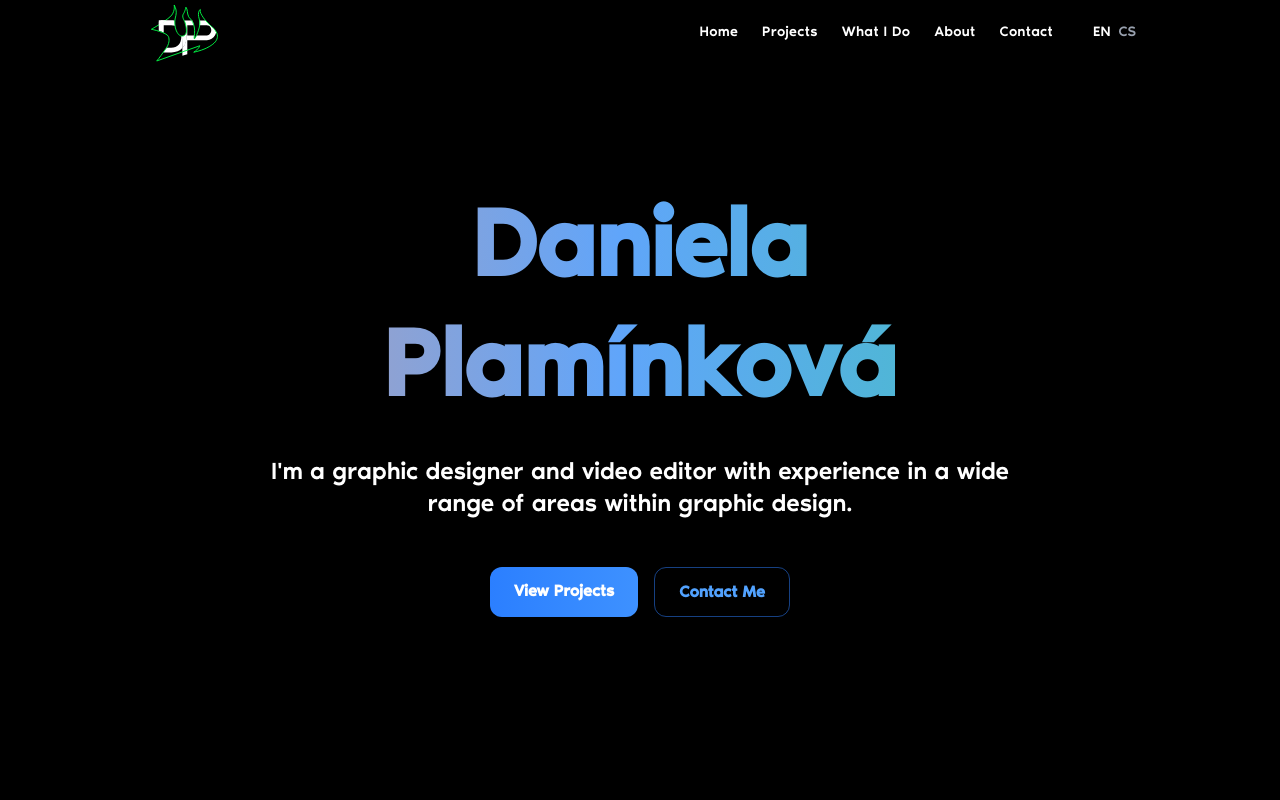
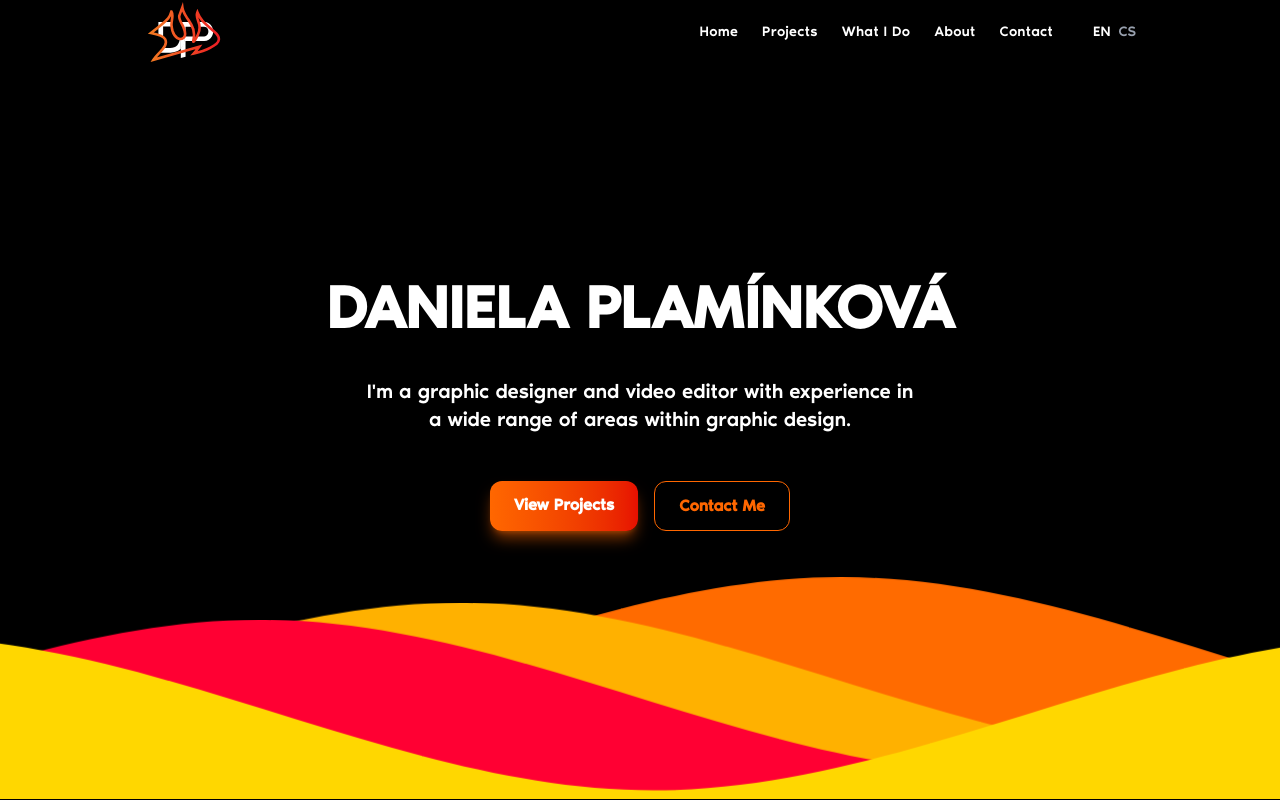
Before and after one commit to terezavrchovinova/dp-design, a React (Vite) app: page / in a window 1280 px wide. Shown: the top 800 px of the page. Built offline with nearby package versions, Linux system fonts and the light colour scheme.

Commit message:
feat: add animated waves component and update styles

```diff
--- a/index.html
+++ b/index.html
@@ -2,23 +2,11 @@
 <html lang="en">
   <head>
     <meta charset="UTF-8" />
-
-    <!-- Light mode favicon -->
-    <link
-      rel="icon"
-      type="image/svg+xml"
-      href="/dp_icon_black.svg"
-      media="(prefers-color-scheme: light)"
-    />
-
-    <!-- Dark mode favicon -->
     <link
       rel="icon"
       type="image/svg+xml"
       href="/dp_icon_white.svg"
-      media="(prefers-color-scheme: dark)"
     />
-
     <meta name="viewport" content="width=device-width, initial-scale=1.0" />
     <title>dp.design</title>
   </head>
--- /dev/null
+++ b/src/components/AnimatedWaves.tsx
@@ -0,0 +1,46 @@
+import React from 'react'
+
+const AnimatedWaves: React.FC = () => {
+  return (
+    <div className="w-full overflow-hidden -mt-60">
+      <svg
+        className="waves"
+        xmlns="http://www.w3.org/2000/svg"
+        viewBox="0 24 150 28"
+        preserveAspectRatio="none"
+        shapeRendering="auto"
+      >
+        <defs>
+          <path
+            id="gentle-wave"
+            d="M-160 44c30 0 58-18 88-18s 58 18 88 18
+               58-18 88-18 58 18 88 18 v44h-352z"
+          />
+        </defs>
+        <g className="parallax">
+          <use
+            xlinkHref="#gentle-wave"
+            x="48"
+            y="0"
+            fill="rgba(255, 107, 0, 1)"
+          />
+          <use
+            xlinkHref="#gentle-wave"
+            x="48"
+            y="3"
+            fill="rgba(255, 177, 0, 1)"
+          />
+          <use
+            xlinkHref="#gentle-wave"
+            x="48"
+            y="5"
+            fill="rgba(255, 0, 51, 1)"
+          />
+          <use xlinkHref="#gentle-wave" x="48" y="7" fill="#FFD700 " />
+        </g>
+      </svg>
+    </div>
+  )
+}
+
+export default AnimatedWaves
--- a/src/components/Button.tsx
+++ b/src/components/Button.tsx
@@ -11,17 +11,18 @@ export const Button = ({
 }: ButtonProps) => {
   const base =
     'relative inline-block py-3 px-6 rounded-xl font-semibold overflow-hidden transition-all duration-300 ease-out'
+
   const variants = {
     primary:
-      'text-white bg-gradient-to-r from-blue-500 to-blue-400 bg-[length:200%_auto] bg-left hover:bg-right shadow-lg hover:shadow-blue-500/40 hover:-translate-y-0.5',
+      'text-white bg-gradient-to-r from-[#ff6700] via-[#e70f00] to-[#b51600] bg-[length:200%_auto] bg-left hover:bg-right shadow-lg shadow-[#ff670080] hover:shadow-[#ff670060] hover:-translate-y-0.5',
     outline:
-      'text-blue-400 border border-blue-500/50 hover:text-white hover:bg-blue-500/10 hover:shadow-[0_0_20px_rgba(59,130,246,0.3)] hover:-translate-y-0.5',
+      'text-[#ff6700] border border-[#ff6700] hover:text-white hover:bg-[#ff67001a] hover:shadow-[0_0_20px_rgba(255,103,0,0.3)] hover:-translate-y-0.5',
   }
 
   const shine =
     variant === 'primary'
-      ? 'absolute top-0 left-[-75%] w-1/2 h-full bg-gradient-to-r from-white/30 to-transparent skew-x-[-20deg] hover:left-[130%] transition-all duration-500 ease-in-out'
-      : 'absolute inset-0 bg-[radial-gradient(circle_at_center,rgba(59,130,246,0.2),transparent_70%)] opacity-0 hover:opacity-100 transition-opacity duration-300'
+      ? 'absolute top-0 left-[-75%] w-1/2 h-full bg-gradient-to-r from-white/10 to-transparent skew-x-[-20deg] hover:left-[130%] transition-all duration-500 ease-in-out'
+      : 'absolute inset-0 bg-[radial-gradient(circle_at_center,rgba(255,103,0,0.1),transparent_70%)] opacity-0 hover:opacity-100 transition-opacity duration-300'
 
   return (
     <a href={href} className={`${base} ${variants[variant]}`}>
--- a/src/components/sections/Home.tsx
+++ b/src/components/sections/Home.tsx
@@ -1,26 +1,28 @@
 import { RevealOnScroll } from '../RevealOnScroll'
 import { useTranslation } from 'react-i18next'
 import { Button } from '../Button'
+import AnimatedWaves from '../AnimatedWaves'
 
 export const Home = () => {
   const { t } = useTranslation()
 
   return (
+    <>
       <section
         id="home"
-      className="min-h-screen flex items-center justify-center relative overflow-hidden px-6 md:px-12 bg-black"
+        className="relative min-h-screen flex items-center justify-center overflow-hidden px-6 md:px-12 bg-black"
       >
         <RevealOnScroll>
           <div className="flex flex-col items-center text-center max-w-3xl mx-auto relative z-10">
             <h1
-            className="text-5xl sm:text-7xl md:text-8xl font-extrabold leading-tight text-gradient opacity-0"
+              className="text-5xl sm:text-7xl md:text-6xl font-extrabold leading-tight text-white opacity-0"
               data-reveal-child
             >
-            Daniela Plamínková
+              DANIELA PLAMÍNKOVÁ
             </h1>
 
             <p
-            className="text-white mt-8 mb-12 text-2xl opacity-0"
+              className="text-white w-140 mt-8 mb-12 text-xl opacity-0"
               data-reveal-child
             >
               {t('home.subtitle')}
@@ -38,5 +40,9 @@ export const Home = () => {
           </div>
         </RevealOnScroll>
       </section>
+
+      {/* 🔥 This will render BELOW the hero section */}
+      <AnimatedWaves />
+    </>
   )
 }
--- a/src/index.css
+++ b/src/index.css
@@ -31,25 +31,75 @@ body {
 }
 
 @layer utilities {
-
-    /* Gradient text */
     .text-gradient {
-        background: linear-gradient(90deg, #f99b79, #60a5fa, #34d399);
+        background: linear-gradient(270deg,
+                #f97316,
+                #fb923c,
+                #facc15,
+                #f97316,
+                #f97316);
+        background-size: 300% 300%;
         -webkit-background-clip: text;
         -webkit-text-fill-color: transparent;
-        background-size: 200% 200%;
-        animation: gradientMove 4s ease infinite;
+        animation: gradientShift 5s ease-in-out infinite;
     }
 
-    @keyframes gradientMove {
-
-        0%,
-        100% {
+    @keyframes gradientShift {
+        0% {
             background-position: 0% 50%;
         }
 
         50% {
             background-position: 100% 50%;
         }
+
+        100% {
+            background-position: 0% 50%;
+        }
     }
 }
+
+.waves {
+    width: 100vw;
+    max-height: 80vh;
+    display: block;
+    position: relative;
+}
+
+
+
+/* Animation */
+
+.parallax>use {
+    animation: move-forever 25s cubic-bezier(.55, .5, .45, .5) infinite;
+}
+
+.parallax>use:nth-child(1) {
+    animation-delay: -2s;
+    animation-duration: 7s;
+}
+
+.parallax>use:nth-child(2) {
+    animation-delay: -3s;
+    animation-duration: 10s;
+}
+
+.parallax>use:nth-child(3) {
+    animation-delay: -4s;
+    animation-duration: 13s;
+}
+
+.parallax>use:nth-child(4) {
+    animation-delay: -5s;
+    animation-duration: 20s;
+}
+
+@keyframes move-forever {
+    0% {
+        transform: translate3d(-90px, 0, 0);
+    }
+
+    100% {
+        transform: translate3d(85px, 0, 0);
+    }
+}
```
Also changed, not shown: public/dp_icon_black.svg (deleted), public/dp_icon_white.svg. Lines whose indentation alone changed are shown as unchanged.
